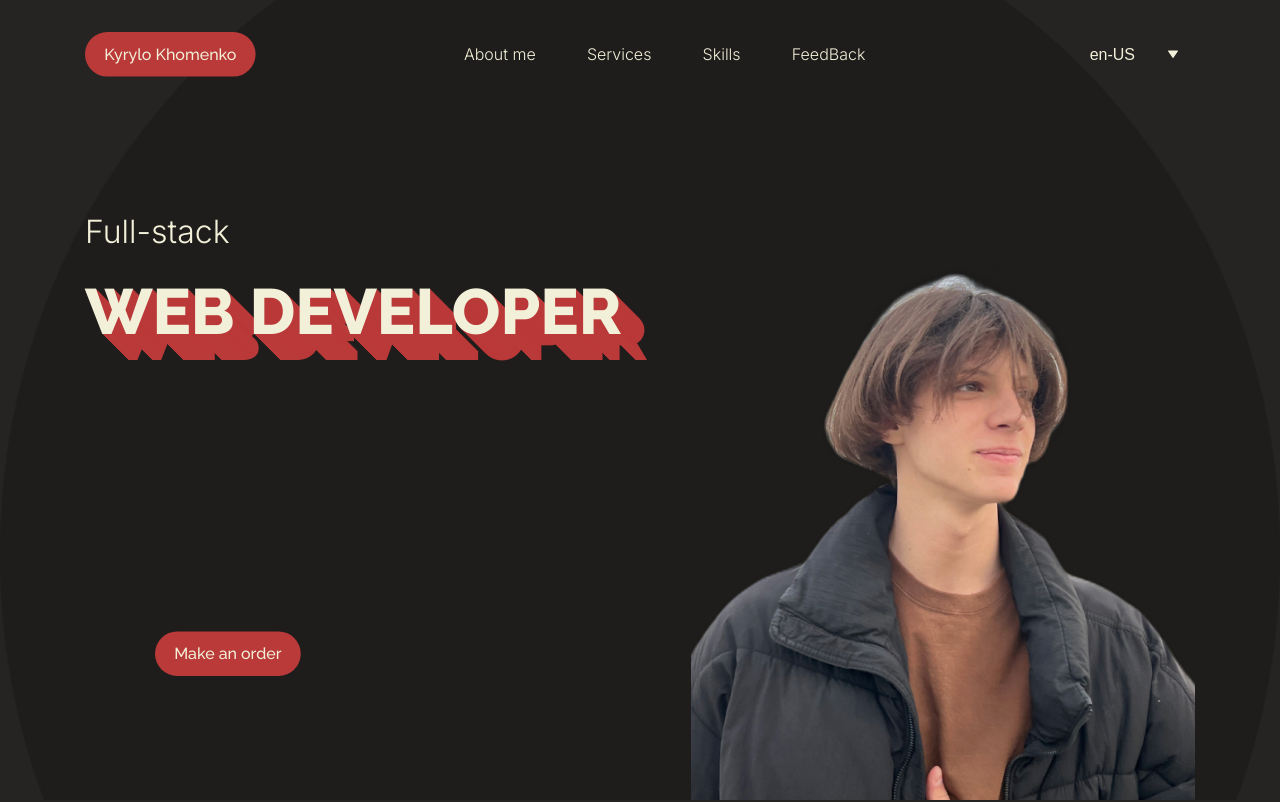
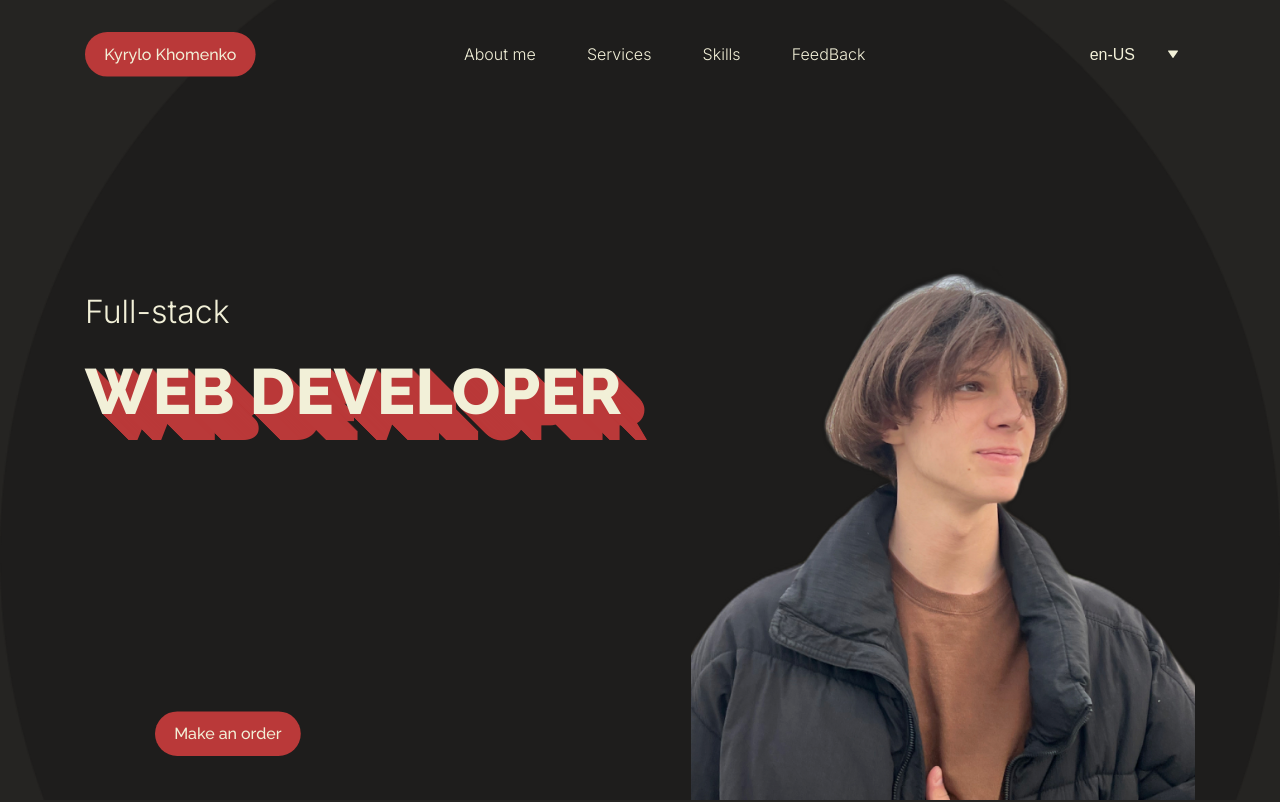
Before and after one commit to kiz0r/presentation-project, a React (Vite) app: page / in a window 1280 px wide. Shown: the top 802 px of the page. Built offline with nearby package versions, Linux system fonts and the light colour scheme.

Commit message:
fix first-section jumping

```diff
--- a/src/App.scss
+++ b/src/App.scss
@@ -2,4 +2,6 @@
   max-width: 1110px;
   width: 100%;
   margin: 0 auto;
+  display: flex;
+  flex-direction: column;
 }
--- a/src/components/Header/Header.module.scss
+++ b/src/components/Header/Header.module.scss
@@ -1,5 +1,5 @@
 .header {
-  min-height: 120px;
+  min-height: 200px;
   display: flex;
   justify-content: space-between;
   align-items: baseline;
```
